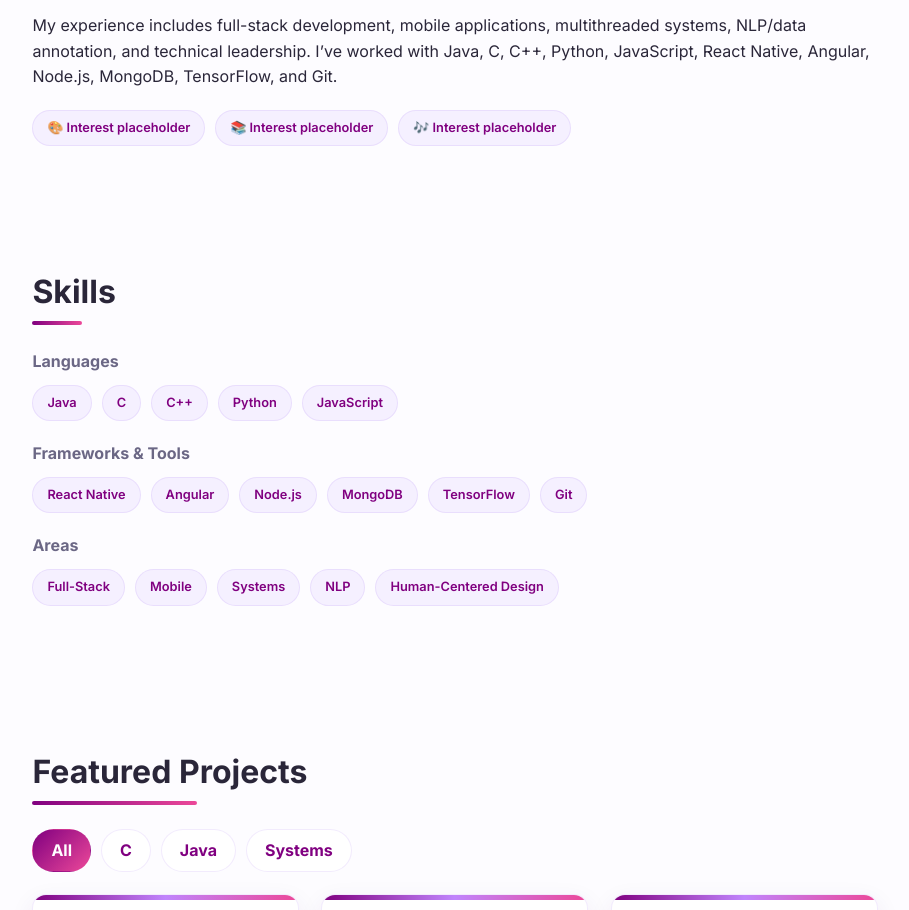
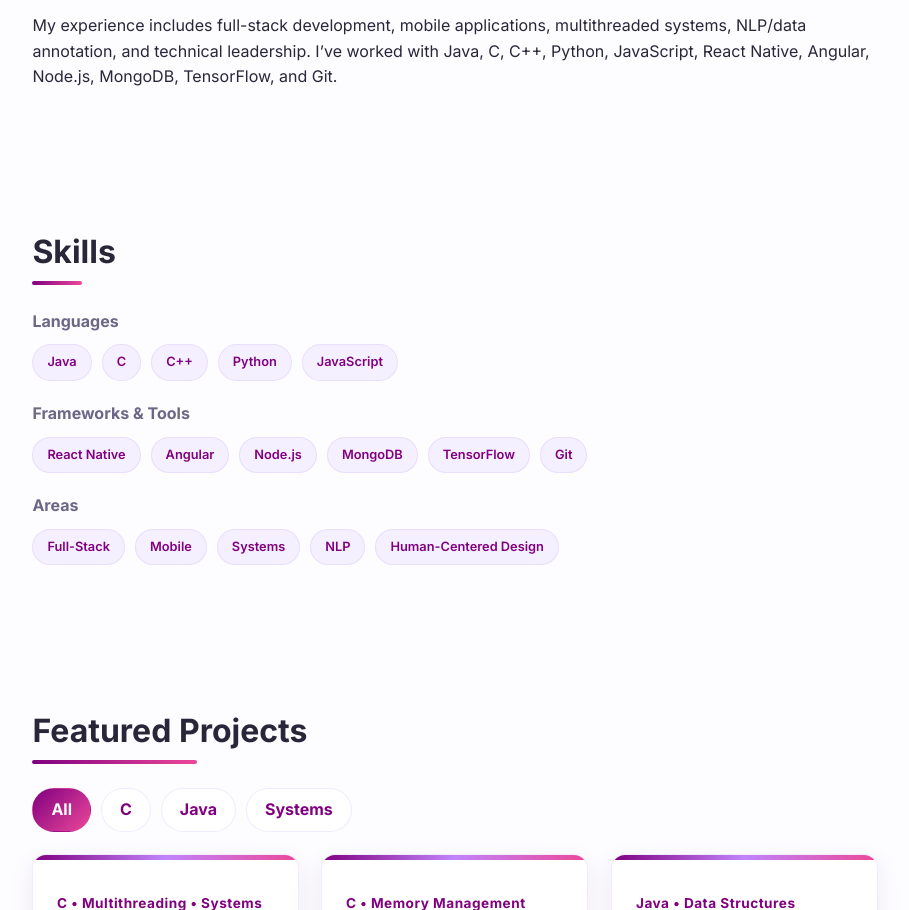
Before and after one commit to trisha-rajesh/trisha-rajesh.github.io, a website: page index.html in a window 1280 px wide. Shown: the part 839-1749 px from the top of the page, without its empty margins (185-1094 px from the left). Drawn offline with Linux system fonts and the light colour scheme.

Commit message:
Removed Interest Placeholders

```diff
--- a/index.html
+++ b/index.html
@@ -94,11 +94,11 @@
     </p>
 
     <!-- PLACEHOLDER: add a few fun facts / interests -->
-    <div class="fun-facts">
+    <!-- <div class="fun-facts">
       <span class="chip">🎨 Interest placeholder</span>
       <span class="chip">📚 Interest placeholder</span>
       <span class="chip">🎶 Interest placeholder</span>
-    </div>
+    </div> -->
   </section>
 
   <section id="skills" class="reveal">
```
